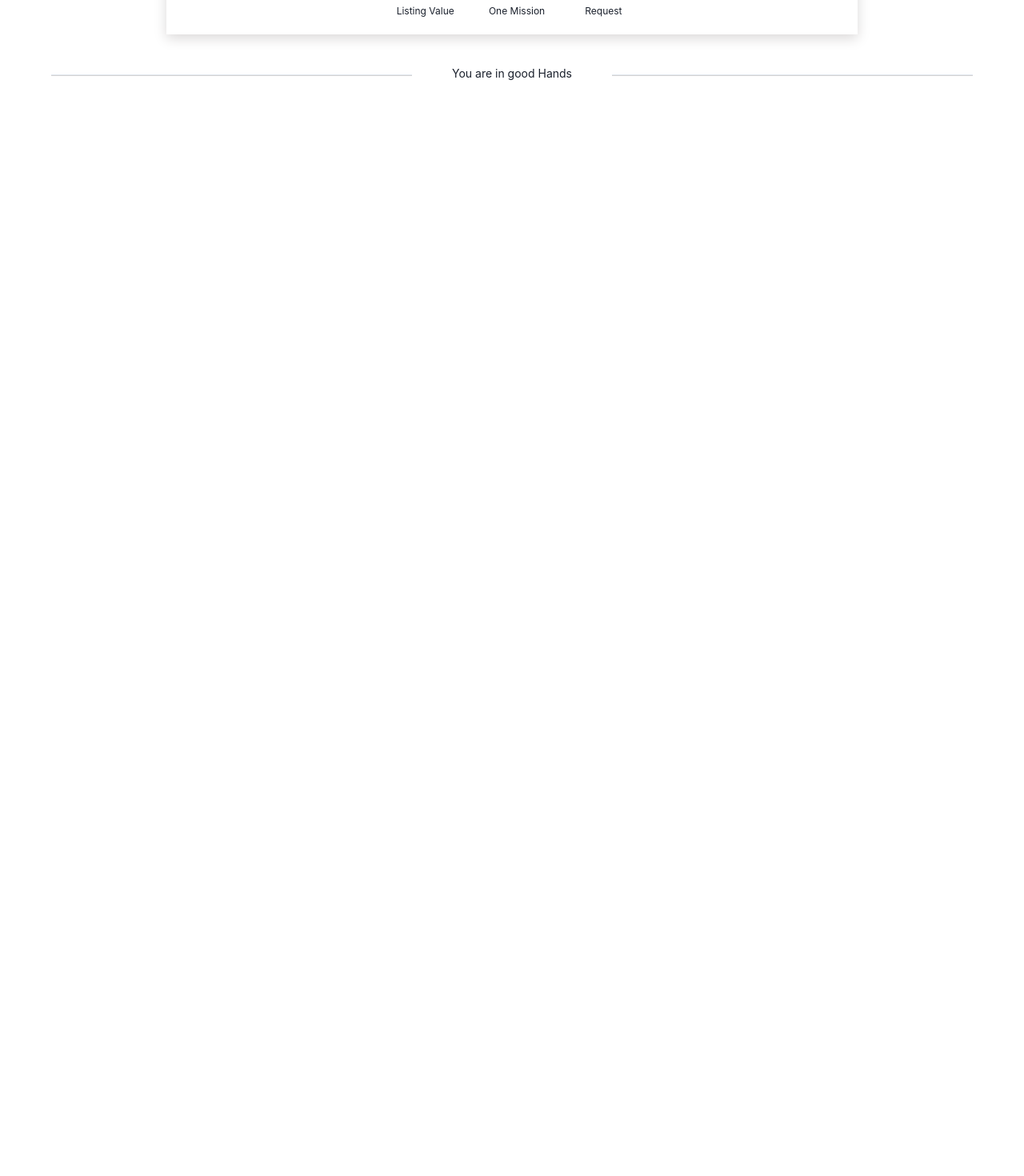
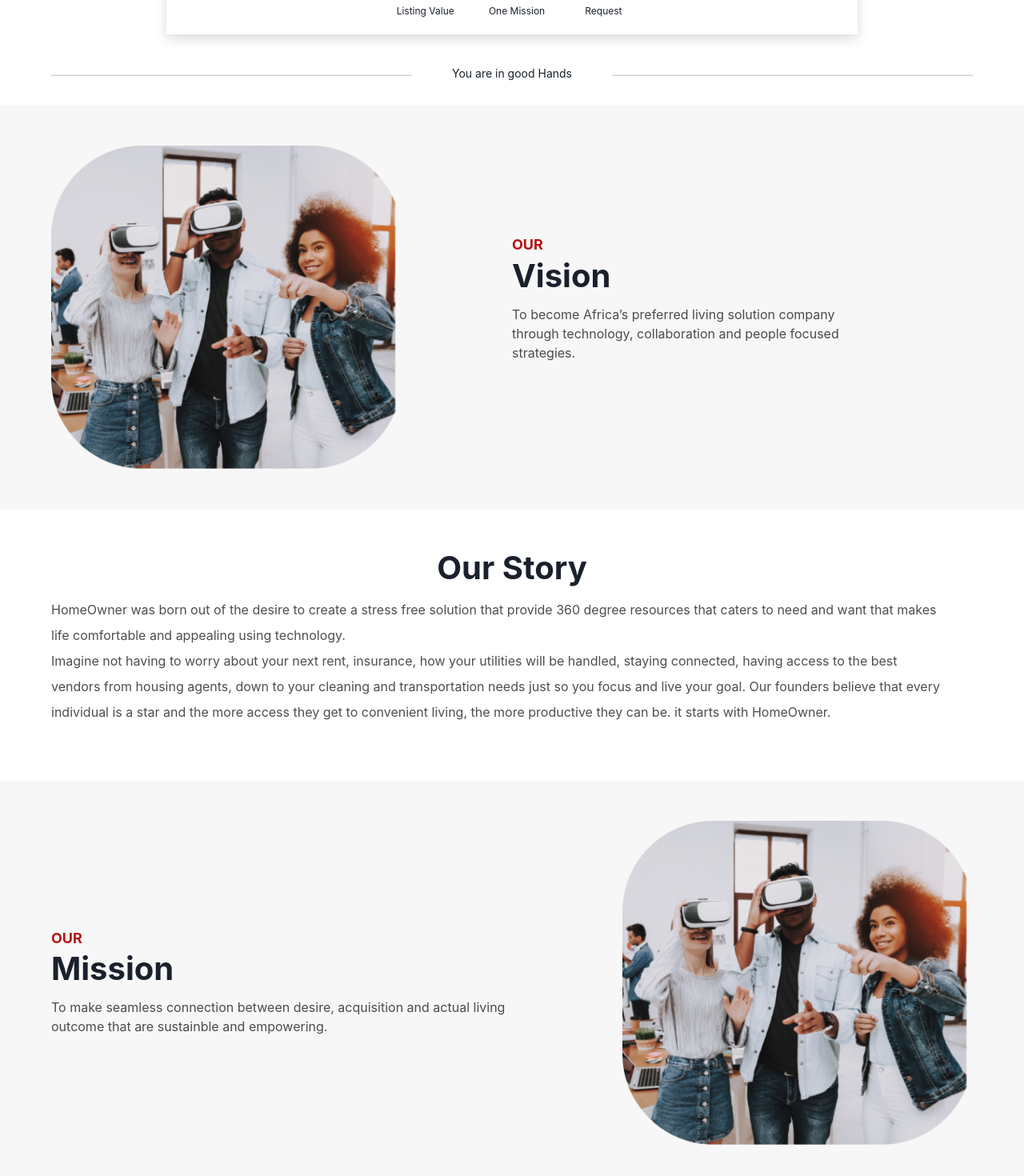
Before and after one commit to sammyyOzz/home-owner, a React (Vite) app: page /about-us in a window 1280 px wide. Shown: the part 696-2166 px from the top of the page at 80% size. Before the commit the page ends 828 px from the top, so only its background shows below. Built offline with nearby package versions, Linux system fonts and the light colour scheme.

Commit message:
style: our vision, story, mission

```diff
--- a/src/pages/about-us/index.tsx
+++ b/src/pages/about-us/index.tsx
@@ -1,9 +1,15 @@
+import OurMission from "./our-mission";
+import OurStory from "./our-story";
+import OurVision from "./our-vision";
 import Top from "./top";
 
 function AboutUs() {
   return (
     <>
       <Top />
+      <OurVision />
+      <OurStory />
+      <OurMission />
     </>
   );
 }
--- /dev/null
+++ b/src/pages/about-us/our-mission.tsx
@@ -0,0 +1,34 @@
+import { Box, Flex, Heading, Image, Text } from "@chakra-ui/react";
+import img1 from "@/assets/our-vision-1a.png";
+
+function OurMission() {
+  return (
+    <Box p="50px 5%" bg="#F7F7F7">
+      <Flex direction={["column", null, "row"]}>
+        <Flex w={["100%", null, null, "50%"]} direction="column" justify="center">
+          <Heading as="h2" color="primary" fontSize="lg" mb={1}>
+            OUR
+          </Heading>
+          <Heading
+            as="h2"
+            fontSize={["25px", null, "30px", "40px"]}
+            w={["100%", null, "250px"]}
+            mb={3}
+          >
+            Mission
+          </Heading>
+          <Text w="100%" color="#000000B2">
+            To make seamless connection between desire, acquisition and actual living outcome that
+            are sustainble and empowering.
+          </Text>
+        </Flex>
+
+        <Box w={["100%", null, null, "50%"]} pl={["0", null, "12%"]} mt={["30px", null, "0"]}>
+          <Image src={img1} alt="" w="100%" />
+        </Box>
+      </Flex>
+    </Box>
+  );
+}
+
+export default OurMission;
--- /dev/null
+++ b/src/pages/about-us/our-story.tsx
@@ -0,0 +1,33 @@
+import { Box, Heading, Text } from "@chakra-ui/react";
+
+function OurStory() {
+  return (
+    <Box p="50px 5%">
+      <Heading
+        as="h2"
+        fontSize={["25px", null, "30px", "40px"]}
+        // w={["100%", null, "250px"]}
+        mb={3}
+        textAlign="center"
+      >
+        Our Story
+      </Heading>
+
+      <Text pr="3%" lineHeight={8} color="#000000B2" mb={0}>
+        HomeOwner was born out of the desire to create a stress free solution that provide 360
+        degree resources that caters to need and want that makes life comfortable and appealing
+        using technology.
+      </Text>
+
+      <Text pr="3%" lineHeight={8} color="#000000B2" mb={5}>
+        Imagine not having to worry about your next rent, insurance, how your utilities will be
+        handled, staying connected, having access to the best vendors from housing agents, down to
+        your cleaning and transportation needs just so you focus and live your goal. Our founders
+        believe that every individual is a star and the more access they get to convenient living,
+        the more productive they can be. it starts with HomeOwner.
+      </Text>
+    </Box>
+  );
+}
+
+export default OurStory;
--- /dev/null
+++ b/src/pages/about-us/our-vision.tsx
@@ -0,0 +1,39 @@
+import { Box, Flex, Heading, Image, Text } from "@chakra-ui/react";
+import img1 from "@/assets/our-vision-1a.png";
+
+function OurVision() {
+  return (
+    <Box p="50px 5%" bg="#F7F7F7">
+      <Flex direction={["column", null, "row"]}>
+        <Box w={["100%", null, null, "50%"]} pr={["0", null, "12%"]}>
+          <Image src={img1} alt="" w="100%" />
+        </Box>
+
+        <Flex
+          w={["100%", null, null, "50%"]}
+          direction="column"
+          justify="center"
+          mt={["30px", null, "0"]}
+        >
+          <Heading as="h2" color="primary" fontSize="lg" mb={1}>
+            OUR
+          </Heading>
+          <Heading
+            as="h2"
+            fontSize={["25px", null, "30px", "40px"]}
+            w={["100%", null, "250px"]}
+            mb={3}
+          >
+            Vision
+          </Heading>
+          <Text w="75%" color="#000000B2" mb={5}>
+            To become Africa’s preferred living solution company through technology, collaboration
+            and people focused strategies.
+          </Text>
+        </Flex>
+      </Flex>
+    </Box>
+  );
+}
+
+export default OurVision;
```
Also changed, not shown: src/assets/our-vision-1.png (added), src/assets/our-vision-1a.png (added).
